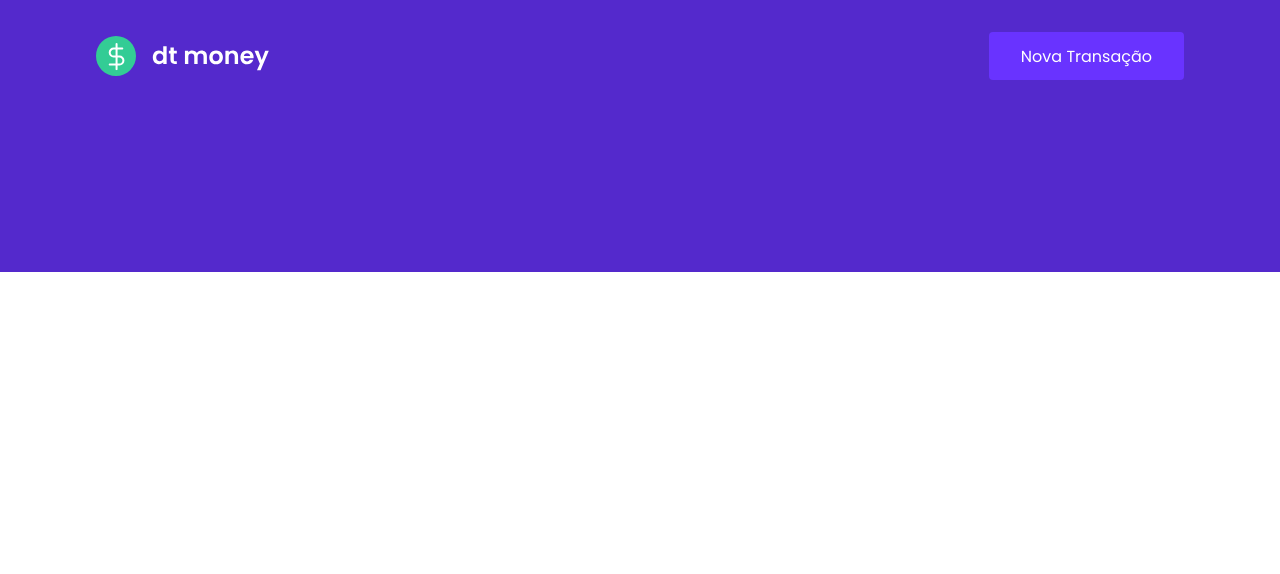
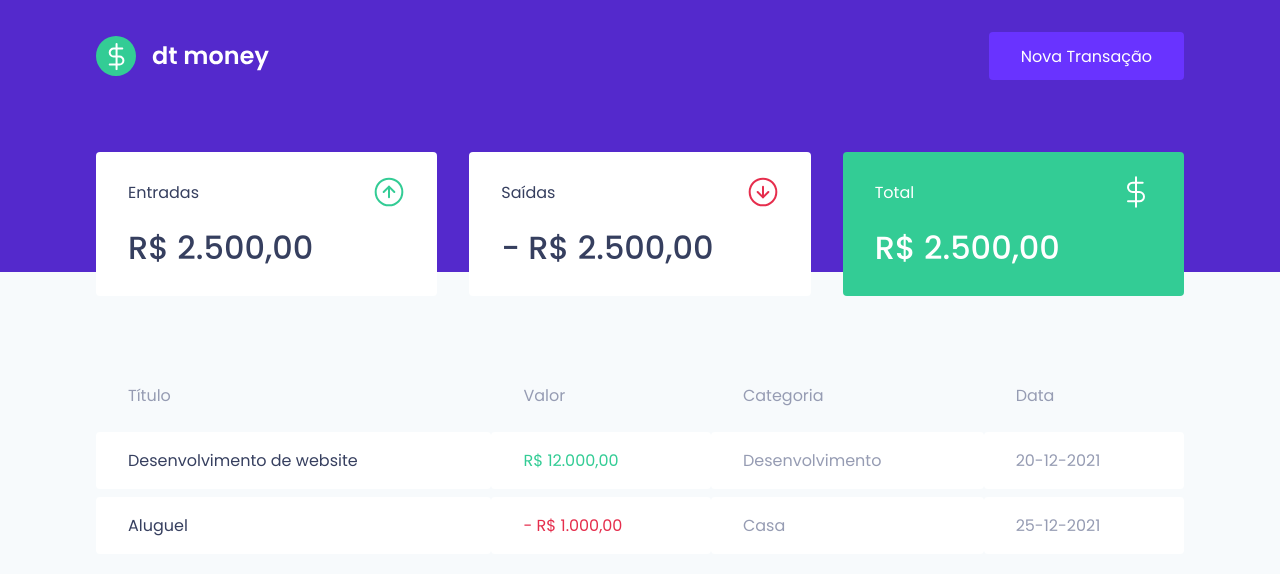
Before and after one commit to Hugovarellaa/clone-homepage-tesla, a React (Create React App) app: page / in a window 1280 px wide. Shown: the top 574 px of the page. Built offline with nearby package versions, Linux system fonts and the light colour scheme.

Commit message:
Componetizando

```diff
--- a/src/App.tsx
+++ b/src/App.tsx
@@ -1,12 +1,13 @@
+import { Dashboard } from "./components/Dashboard";
 import { Header } from "./components/Header";
 import { GlobalStyle } from "./styles/global";
 
 export function App() {
   return (
     <>
+      <Header />
+      <Dashboard />
       <GlobalStyle />
-      <Header />
-
     </>
   );
 }
--- /dev/null
+++ b/src/components/Dashboard/index.tsx
@@ -0,0 +1,12 @@
+import { Summary } from "../Summary";
+import { TransactionTable } from "../TransactionTable";
+import { Container } from "./styles";
+
+export function Dashboard (){
+  return(
+    <Container>
+      <Summary />
+      <TransactionTable />
+    </Container>
+    )
+}
--- /dev/null
+++ b/src/components/Dashboard/styles.ts
@@ -0,0 +1,7 @@
+import styled from "styled-components";
+
+export const Container = styled.div`
+  max-width: 1120px;
+  margin: 0 auto;
+  padding: 2.5rem 1rem;
+`;
--- a/src/components/Header/styles.ts
+++ b/src/components/Header/styles.ts
@@ -12,18 +12,17 @@
   align-items: center;
   justify-content: space-between;
 
-
-  button{
-    font-size:1rem;
-    color: #FFF;
+  button {
+    font-size: 1rem;
+    color: #ffffff;
     background: var(--blue-light);
     border: 0;
     padding: 0 2rem;
     border-radius: 0.25rem;
     height: 3rem;
-    transition: filter .2s;
+    transition: filter 0.2s;
 
-    &:hover{
+    &:hover {
       filter: brightness(0.9);
     }
   }
--- /dev/null
+++ b/src/components/Summary/index.tsx
@@ -0,0 +1,32 @@
+import { Container } from "./styles";
+import IcomeIG from "../../images/assets/income.svg";
+import OutcomeImg from "../../images/assets/outcome.svg";
+import TotalImg from "../../images/assets/total.svg";
+
+export function Summary() {
+  return (
+    <Container>
+      <div>
+        <header>
+          <p>Entradas</p>
+          <img src={IcomeIG} alt="" />
+        </header>
+        <strong>R$ 2.500,00</strong>
+      </div>
+      <div>
+        <header>
+          <p>Saídas</p>
+          <img src={OutcomeImg} alt="" />
+        </header>
+        <strong>- R$ 2.500,00</strong>
+      </div>
+      <div>
+        <header>
+          <p>Total</p>
+          <img src={TotalImg} alt="" />
+        </header>
+        <strong>R$ 2.500,00</strong>
+      </div>
+    </Container>
+  );
+}
--- /dev/null
+++ b/src/components/Summary/styles.ts
@@ -0,0 +1,34 @@
+import styled from "styled-components";
+
+export const Container = styled.div`
+  display: grid;
+  grid-template-columns: repeat(3, 1fr);
+  gap: 2rem;
+  margin-top: -10rem;
+
+  div {
+    background: var(--shape);
+    padding: 1.5rem 2rem;
+    border-radius: 0.25rem;
+    color: var(--text-title);
+
+    &:last-child{
+      background: var(--green);
+      color: #FFF;
+    }
+  }
+
+  header {
+    display: flex;
+    align-items: center;
+    justify-content: space-between;
+  }
+
+  strong {
+    display: block;
+    margin-top: 1rem;
+    font-size: 2rem;
+    font-weight: 500;
+    line-height: 3rem;
+  }
+`;
--- /dev/null
+++ b/src/components/TransactionTable/index.tsx
@@ -0,0 +1,33 @@
+import { Container } from "./styles";
+
+export function TransactionTable() {
+  return (
+    <Container>
+      <table>
+        <thead>
+          <tr>
+            <th>Título</th>
+            <th>Valor</th>
+            <th>Categoria</th>
+            <th>Data</th>
+          </tr>
+        </thead>
+        <tbody>
+          <tr>
+            <td>Desenvolvimento de website</td>
+            <td className="deposit">R$ 12.000,00</td>
+            <td>Desenvolvimento</td>
+            <td>20-12-2021</td>
+          </tr>
+
+          <tr>
+            <td>Aluguel</td>
+            <td className="withdraw">- R$ 1.000,00</td>
+            <td>Casa</td>
+            <td>25-12-2021</td>
+          </tr>
+        </tbody>
+      </table>
+    </Container>
+  );
+}
--- /dev/null
+++ b/src/components/TransactionTable/styles.ts
@@ -0,0 +1,39 @@
+import styled from "styled-components";
+
+export const Container = styled.div`
+  margin-top: 4rem;
+
+  table {
+    width: 100%;
+    border-spacing: 0 0.5rem;
+
+    th {
+      color: var(--text-body);
+      font-weight: 400;
+      padding: 1rem 2rem;
+      text-align: left;
+      line-height: 1.5rem;
+    }
+
+    td {
+      padding: 1rem 2rem;
+      border: 0;
+      background: var(--shape);
+      border-radius: 0.25rem;
+      font-weight: 400;
+      color: var(--text-body);
+
+      &:first-child {
+        color: var(--text-title);
+      }
+
+      &.deposit {
+        color: var(--green);
+      }
+
+      &.withdraw {
+        color: var(--red);
+      }
+    }
+  }
+`;
--- a/src/styles/global.ts
+++ b/src/styles/global.ts
@@ -2,14 +2,15 @@
 
 export const GlobalStyle = createGlobalStyle`
   :root{
-    --background: #f0f2f5;
+    --background: #F7FAFC;
     --red: #e52e4d;
-    --green: ##33CC95;
+    --green: #33CC95;
     --blue: #5429cc;
     --blue-light: #6933ff;
     --text-title: #363f5f;
     --text-body: #969cb3;
     --shape: #ffffff;
+
 
   }
 
@@ -29,7 +30,7 @@
   }
 
   body{
-    background: var(---background);
+    background: var(--background);
     -webkit-font-smoothing: antialiased;
   }
 
```
